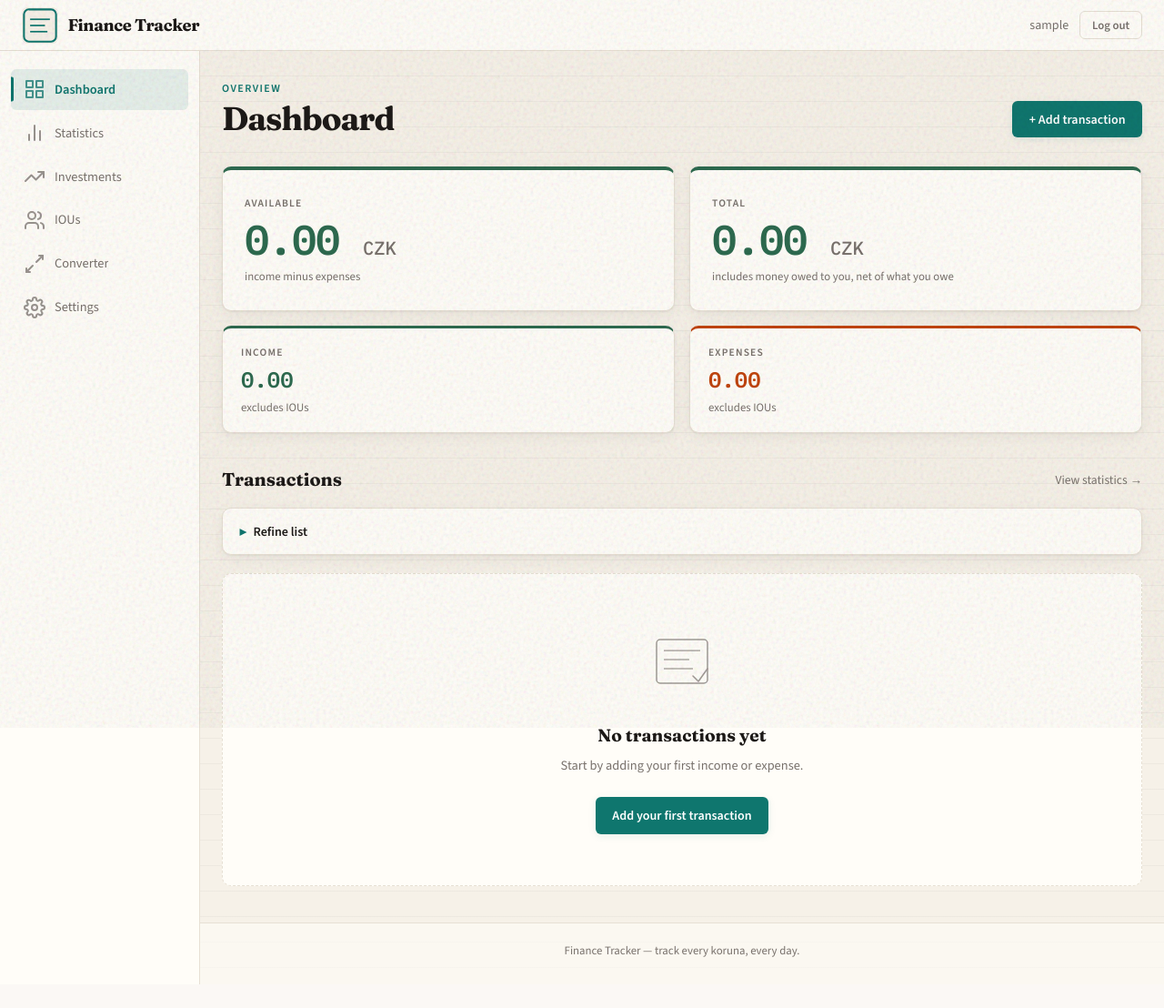
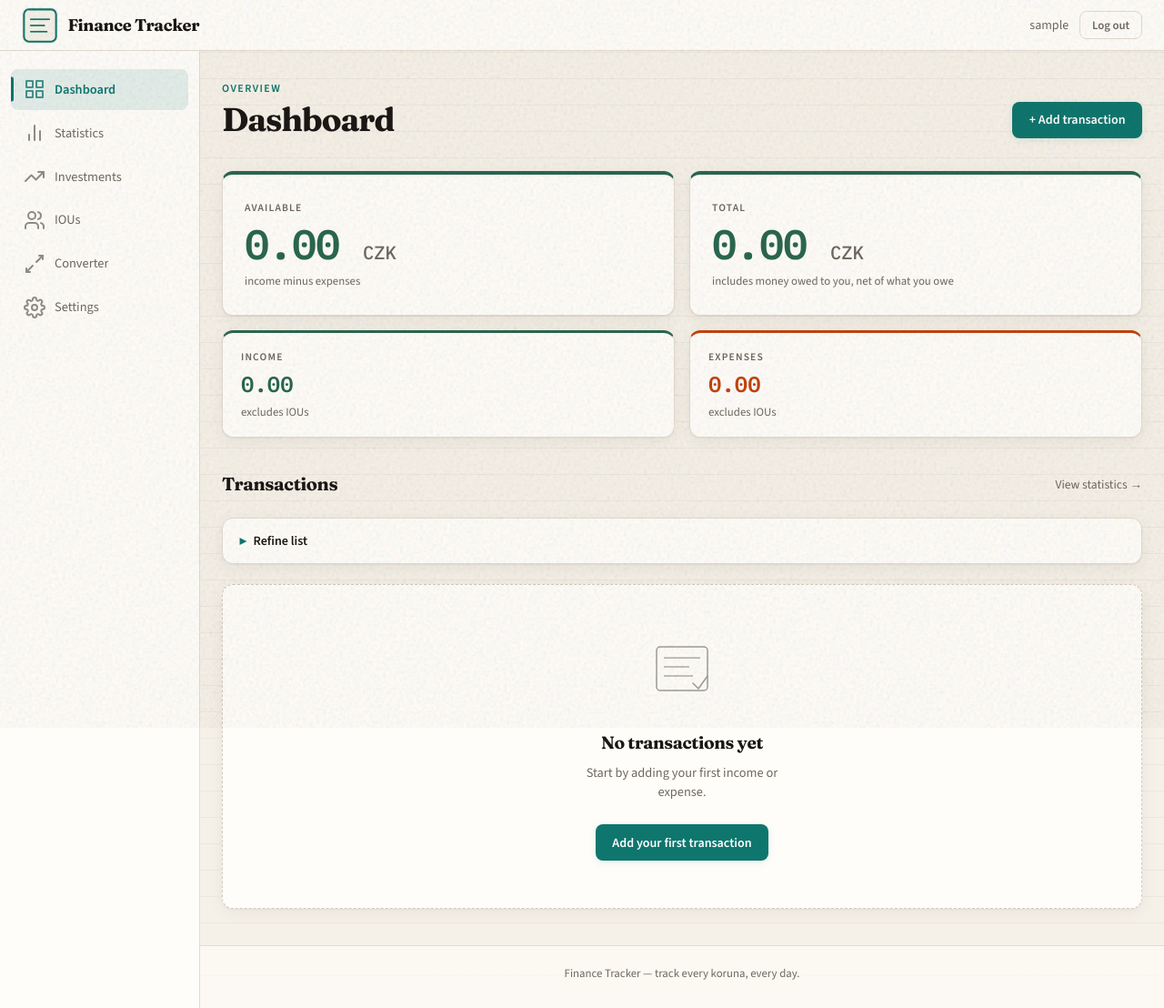
Before and after one commit to petkov93/finance-tracker, a Django app: page /dashboard/ in a window 1280 px wide. Shown: the whole page at 91% size. Before the commit the page ends 1082 px from the top, so only its background shows below. Run offline with Django 5.2, Linux system fonts and the light colour scheme; the visitor is signed in with stand-in values (Sample User, id 1); data comes from the database, SQL or seed files in the repository; data that the repository does not hold is empty.

Commit message:
Polish Ledger themes and unify shared page chrome (#54).
Sharpen Warm/Night/Cool tokens, paper atmosphere, density, and restrained motion without a template rewrite.

Co-authored-by: Cursor <cursoragent@cursor.com>

```diff
--- a/financetracker/static/financetracker/css/style.css
+++ b/financetracker/static/financetracker/css/style.css
@@ -7,47 +7,47 @@
   --bg-ruled:     repeating-linear-gradient(
                     180deg,
                     transparent,
-                    transparent 27px,
-                    rgba(28, 25, 23, 0.04) 27px,
-                    rgba(28, 25, 23, 0.04) 28px
+                    transparent 28px,
+                    rgba(28, 25, 23, 0.045) 28px,
+                    rgba(28, 25, 23, 0.045) 29px
                   );
-  --surface:      #fffdf8;
+  --surface:      #fffdf9;
   --surface-elev: #ffffff;
-  --ink:          #1c1917;
-  --muted:        #78716c;
-  --border:       #e7e0d4;
-  --income:       #2d6a4f;
-  --income-bg:    rgba(45, 106, 79, 0.1);
+  --ink:          #1a1714;
+  --muted:        #6f6860;
+  --border:       #e3dcd0;
+  --income:       #2a6750;
+  --income-bg:    rgba(42, 103, 80, 0.11);
   --expense:      #c1440e;
-  --expense-bg:   rgba(193, 68, 14, 0.1);
+  --expense-bg:   rgba(193, 68, 14, 0.11);
   --accent:       #0f766e;
   --accent-h:     #0d9488;
-  --accent-bg:    rgba(15, 118, 110, 0.1);
+  --accent-bg:    rgba(15, 118, 110, 0.11);
   --danger:       #b91c1c;
-  --danger-bg:    rgba(185, 28, 28, 0.06);
-  --shadow:       0 1px 2px rgba(28, 25, 23, 0.06), 0 4px 16px rgba(28, 25, 23, 0.05);
-  --shadow-lg:    0 8px 32px rgba(28, 25, 23, 0.08);
+  --danger-bg:    rgba(185, 28, 28, 0.07);
+  --shadow:       0 1px 2px rgba(28, 25, 23, 0.055), 0 4px 18px rgba(28, 25, 23, 0.055);
+  --shadow-lg:    0 10px 34px rgba(28, 25, 23, 0.09);
   --overlay:      rgba(28, 25, 23, 0.35);
-  --hover-wash:   rgba(28, 25, 23, 0.04);
-  --topbar-glass: rgba(255, 253, 248, 0.6);
+  --hover-wash:   rgba(28, 25, 23, 0.035);
+  --topbar-glass: rgba(255, 253, 249, 0.72);
   --btn-on-accent: #fff;
-  --grain-opacity: 0.35;
+  --grain-opacity: 0.34;
   --grain-blend: multiply;
-  --focus-ring:   rgba(15, 118, 110, 0.15);
+  --focus-ring:   rgba(15, 118, 110, 0.16);
   --warning:      #d97706;
   --danger-border: rgba(185, 28, 28, 0.4);
-  --result-wash:  linear-gradient(180deg, rgba(255, 253, 248, 0.9), rgba(246, 241, 232, 0.65));
-  --result-inset: inset 0 1px 0 rgba(255, 255, 255, 0.6);
-  --pattern-wash: rgba(28, 25, 23, 0.015);
-  --chart-income:  rgba(45, 106, 79, 0.88);
-  --chart-expense: rgba(193, 68, 14, 0.88);
-  --chart-grid:    rgba(28, 25, 23, 0.08);
-  --chart-tick:    #78716c;
-  --chart-legend:  #44403c;
-  --chart-surface: #fffdf8;
+  --result-wash:  linear-gradient(180deg, rgba(255, 253, 249, 0.92), rgba(246, 241, 232, 0.7));
+  --result-inset: inset 0 1px 0 rgba(255, 255, 255, 0.65);
+  --pattern-wash: rgba(28, 25, 23, 0.018);
+  --chart-income:  rgba(42, 103, 80, 0.9);
+  --chart-expense: rgba(193, 68, 14, 0.9);
+  --chart-grid:    rgba(28, 25, 23, 0.075);
+  --chart-tick:    #6f6860;
+  --chart-legend:  #3f3a36;
+  --chart-surface: #fffdf9;
   --chart-pie-1: #0f766e;
   --chart-pie-2: #b45309;
-  --chart-pie-3: #2d6a4f;
+  --chart-pie-3: #2a6750;
   --chart-pie-4: #c1440e;
   --chart-pie-5: #1d4ed8;
   --chart-pie-6: #9d174d;
@@ -55,8 +55,8 @@
   --chart-pie-8: #0e7490;
   --chart-pie-9: #ca8a04;
   --chart-pie-10: #4d7c0f;
-  --radius:       10px;
-  --radius-sm:    6px;
+  --radius:       12px;
+  --radius-sm:    8px;
   --font-display: "Fraunces", Georgia, serif;
   --font-ui:      "Source Sans 3", system-ui, sans-serif;
   --font-mono:    "IBM Plex Mono", ui-monospace, monospace;
@@ -65,55 +65,60 @@
   --sidebar-w:           var(--sidebar-w-expanded);
   --topbar-h:            56px;
   --ease:                cubic-bezier(0.22, 1, 0.36, 1);
+  --space-section:       2.25rem;
+  --space-block:         1.35rem;
+  --row-pad-y:           1.05rem;
+  --row-pad-x:           1.35rem;
+  --theme-fade:          0.35s;
 }
 
 [data-theme="night"] {
-  --bg:           #1a1612;
+  --bg:           #181410;
   --bg-ruled:     repeating-linear-gradient(
                     180deg,
                     transparent,
-                    transparent 27px,
-                    rgba(245, 230, 211, 0.04) 27px,
-                    rgba(245, 230, 211, 0.04) 28px
+                    transparent 28px,
+                    rgba(245, 230, 211, 0.045) 28px,
+                    rgba(245, 230, 211, 0.045) 29px
                   );
-  --surface:      #241f1a;
-  --surface-elev: #2c261f;
-  --ink:          #f5e6d3;
-  --muted:        #a89f94;
-  --border:       #3d342b;
-  --income:       #5a9a78;
-  --income-bg:    rgba(90, 154, 120, 0.16);
-  --expense:      #e07a4a;
-  --expense-bg:   rgba(224, 122, 74, 0.14);
+  --surface:      #24201b;
+  --surface-elev: #2e2821;
+  --ink:          #f7e9d8;
+  --muted:        #b0a79c;
+  --border:       #43392f;
+  --income:       #5fa37d;
+  --income-bg:    rgba(95, 163, 125, 0.16);
+  --expense:      #e58555;
+  --expense-bg:   rgba(229, 133, 85, 0.14);
   --accent:       #2dd4bf;
   --accent-h:     #5eead4;
-  --accent-bg:    rgba(45, 212, 191, 0.14);
+  --accent-bg:    rgba(45, 212, 191, 0.15);
   --danger:       #f87171;
   --danger-bg:    rgba(248, 113, 113, 0.12);
-  --shadow:       0 1px 2px rgba(0, 0, 0, 0.35), 0 4px 16px rgba(0, 0, 0, 0.28);
-  --shadow-lg:    0 8px 32px rgba(0, 0, 0, 0.4);
+  --shadow:       0 1px 2px rgba(0, 0, 0, 0.38), 0 4px 18px rgba(0, 0, 0, 0.3);
+  --shadow-lg:    0 10px 34px rgba(0, 0, 0, 0.42);
   --overlay:      rgba(0, 0, 0, 0.55);
-  --hover-wash:   rgba(245, 230, 211, 0.05);
-  --topbar-glass: rgba(36, 31, 26, 0.75);
-  --btn-on-accent: #1a1612;
-  --grain-opacity: 0.2;
+  --hover-wash:   rgba(245, 230, 211, 0.055);
+  --topbar-glass: rgba(36, 32, 27, 0.78);
+  --btn-on-accent: #181410;
+  --grain-opacity: 0.22;
   --grain-blend: soft-light;
-  --focus-ring:   rgba(45, 212, 191, 0.22);
+  --focus-ring:   rgba(45, 212, 191, 0.24);
   --warning:      #fbbf24;
   --danger-border: rgba(248, 113, 113, 0.45);
-  --result-wash:  linear-gradient(180deg, rgba(44, 38, 31, 0.95), rgba(26, 22, 18, 0.8));
-  --result-inset: inset 0 1px 0 rgba(245, 230, 211, 0.06);
-  --pattern-wash: rgba(245, 230, 211, 0.03);
-  --chart-income:  rgba(90, 154, 120, 0.9);
-  --chart-expense: rgba(224, 122, 74, 0.9);
-  --chart-grid:    rgba(245, 230, 211, 0.08);
-  --chart-tick:    #a89f94;
-  --chart-legend:  #e7dccb;
-  --chart-surface: #241f1a;
+  --result-wash:  linear-gradient(180deg, rgba(46, 40, 33, 0.96), rgba(24, 20, 16, 0.82));
+  --result-inset: inset 0 1px 0 rgba(245, 230, 211, 0.07);
+  --pattern-wash: rgba(245, 230, 211, 0.032);
+  --chart-income:  rgba(95, 163, 125, 0.92);
+  --chart-expense: rgba(229, 133, 85, 0.92);
+  --chart-grid:    rgba(245, 230, 211, 0.085);
+  --chart-tick:    #b0a79c;
+  --chart-legend:  #ebe0cf;
+  --chart-surface: #24201b;
   --chart-pie-1: #2dd4bf;
   --chart-pie-2: #e7a857;
-  --chart-pie-3: #5a9a78;
-  --chart-pie-4: #e07a4a;
+  --chart-pie-3: #5fa37d;
+  --chart-pie-4: #e58555;
   --chart-pie-5: #60a5fa;
   --chart-pie-6: #f472b6;
   --chart-pie-7: #c4b5fd;
@@ -188,10 +193,13 @@ body {
   font-size: 1rem;
   line-height: 1.5;
   color: var(--ink);
-  background: var(--bg);
+  background-color: var(--bg);
   background-image: var(--bg-ruled);
   min-height: 100vh;
   overflow-x: hidden;
+  transition:
+    background-color var(--theme-fade) var(--ease),
+    color var(--theme-fade) var(--ease);
 }
 
 body.sidebar-collapsed {
@@ -244,6 +252,9 @@ a { color: inherit; text-decoration: none; }
   position: sticky;
   top: 0;
   z-index: 200;
+  transition:
+    background-color var(--theme-fade) var(--ease),
+    border-color var(--theme-fade) var(--ease);
 }
 
 .topbar-start {
@@ -339,7 +350,11 @@ body.sidebar-mobile-open .sidebar-backdrop {
   height: auto;
   overflow-x: hidden;
   overflow-y: auto;
-  transition: width 0.25s var(--ease), padding 0.25s var(--ease);
+  transition:
+    width 0.25s var(--ease),
+    padding 0.25s var(--ease),
+    background-color var(--theme-fade) var(--ease),
+    border-color var(--theme-fade) var(--ease);
   z-index: 160;
 }
 
@@ -490,17 +505,17 @@ body.sidebar-collapsed .sidebar-link.active::before {
 
 /* ===== Motion ===== */
 @keyframes fade-up {
-  from { opacity: 0; transform: translateY(12px); }
+  from { opacity: 0; transform: translateY(10px); }
   to   { opacity: 1; transform: translateY(0); }
 }
 
 .animate-in {
-  animation: fade-up 0.55s var(--ease) both;
-}
-
-.animate-in-delay-1 { animation-delay: 0.08s; }
-.animate-in-delay-2 { animation-delay: 0.16s; }
-.animate-in-delay-3 { animation-delay: 0.24s; }
+  animation: fade-up 0.5s var(--ease) both;
+}
+
+.animate-in-delay-1 { animation-delay: 0.07s; }
+.animate-in-delay-2 { animation-delay: 0.14s; }
+.animate-in-delay-3 { animation-delay: 0.21s; }
 
 @media (prefers-reduced-motion: reduce) {
   .animate-in,
@@ -625,7 +655,14 @@ body.sidebar-collapsed .sidebar-link.active::before {
   justify-content: space-between;
   gap: 1rem;
   flex-wrap: wrap;
-  margin-bottom: 2rem;
+  margin-bottom: var(--space-section);
+}
+
+.page-actions {
+  display: flex;
+  align-items: center;
+  flex-wrap: wrap;
+  gap: 0.65rem;
 }
 
 .page-eyebrow {
@@ -727,6 +772,7 @@ body.sidebar-collapsed .sidebar-link.active::before {
   line-height: 1.1;
   color: var(--ink);
   word-break: break-word;
+  font-variant-numeric: tabular-nums;
 }
 
 .hero-balance.positive .hero-amount { color: var(--income); }
@@ -770,6 +816,7 @@ body.sidebar-collapsed .sidebar-link.active::before {
   font-weight: 600;
   color: var(--ink);
   word-break: break-word;
+  font-variant-numeric: tabular-nums;
 }
 
 .stat-pill.income .stat-pill-value  { color: var(--income); }
@@ -860,14 +907,18 @@ body.sidebar-collapsed .sidebar-link.active::before {
 .btn-sm   { padding: 0.4rem 0.8rem; font-size: 0.8rem; }
 
 /* ===== Sections & lists ===== */
-.section { margin-top: 0.5rem; }
+.section { margin-top: 0; }
+
+.section + .section {
+  margin-top: var(--space-section);
+}
 
 .section-header {
   display: flex;
   align-items: center;
   justify-content: space-between;
   gap: 1rem;
-  margin-bottom: 1rem;
+  margin-bottom: var(--space-block);
   flex-wrap: wrap;
 }
 
@@ -878,6 +929,7 @@ body.sidebar-collapsed .sidebar-link.active::before {
   display: flex;
   align-items: center;
   gap: 0.5rem;
+  letter-spacing: -0.02em;
 }
 
 .link-muted {
@@ -893,7 +945,7 @@ body.sidebar-collapsed .sidebar-link.active::before {
   background: var(--surface);
   border: 1px solid var(--border);
   border-radius: var(--radius);
-  margin-bottom: 1.25rem;
+  margin-bottom: var(--space-block);
   box-shadow: var(--shadow);
   overflow: hidden;
 }
@@ -1071,29 +1128,33 @@ a.transaction-row--link:hover {
 /* Empty state */
 .empty-state {
   text-align: center;
-  padding: 3.5rem 2rem;
+  padding: 3.25rem 2rem;
   background: var(--surface);
-  border: 1px dashed var(--border);
+  border: 1px dashed color-mix(in srgb, var(--border) 85%, var(--muted));
   border-radius: var(--radius);
+  box-shadow: var(--shadow);
 }
 
 .empty-illustration {
   color: var(--muted);
   margin: 0 auto 1.25rem;
-  opacity: 0.7;
+  opacity: 0.65;
 }
 
 .empty-title {
   font-family: var(--font-display);
   font-size: 1.2rem;
   font-weight: 600;
+  letter-spacing: -0.02em;
   margin-bottom: 0.5rem;
 }
 
 .empty-sub {
   color: var(--muted);
-  margin-bottom: 1.5rem;
+  margin: 0 auto 1.5rem;
   font-size: 0.9rem;
+  max-width: 34ch;
+  line-height: 1.5;
 }
 
 /* ===== Forms ===== */
--- a/financetracker/templates/financetracker/converter.html
+++ b/financetracker/templates/financetracker/converter.html
@@ -6,6 +6,7 @@
 <div class="page-content page-content--converter">
 <div class="page-header animate-in">
   <div>
+    <p class="page-eyebrow">Rates</p>
     <h1 class="page-title">Currency Converter</h1>
   </div>
 </div>
--- a/financetracker/templates/financetracker/dashboard.html
+++ b/financetracker/templates/financetracker/dashboard.html
@@ -8,7 +8,9 @@
     <p class="page-eyebrow">Overview</p>
     <h1 class="page-title">Dashboard</h1>
   </div>
-  <a href="{% url 'add_transaction' %}" class="btn btn-primary">+ Add transaction</a>
+  <div class="page-actions">
+    <a href="{% url 'add_transaction' %}" class="btn btn-primary">+ Add transaction</a>
+  </div>
 </div>
 
 {% if conversion_degraded %}
--- a/financetracker/templates/financetracker/investments.html
+++ b/financetracker/templates/financetracker/investments.html
@@ -8,7 +8,9 @@
     <p class="page-eyebrow">Portfolio</p>
     <h1 class="page-title">Investments</h1>
   </div>
-  <a href="{% url 'add_investment' %}" class="btn btn-primary">+ Add entry</a>
+  <div class="page-actions">
+    <a href="{% url 'add_investment' %}" class="btn btn-primary">+ Add entry</a>
+  </div>
 </div>
 
 <div class="hero-stats animate-in animate-in-delay-1">
```
Also changed, not shown: other parts of financetracker/static/financetracker/css/style.css (+134 -66 lines).
